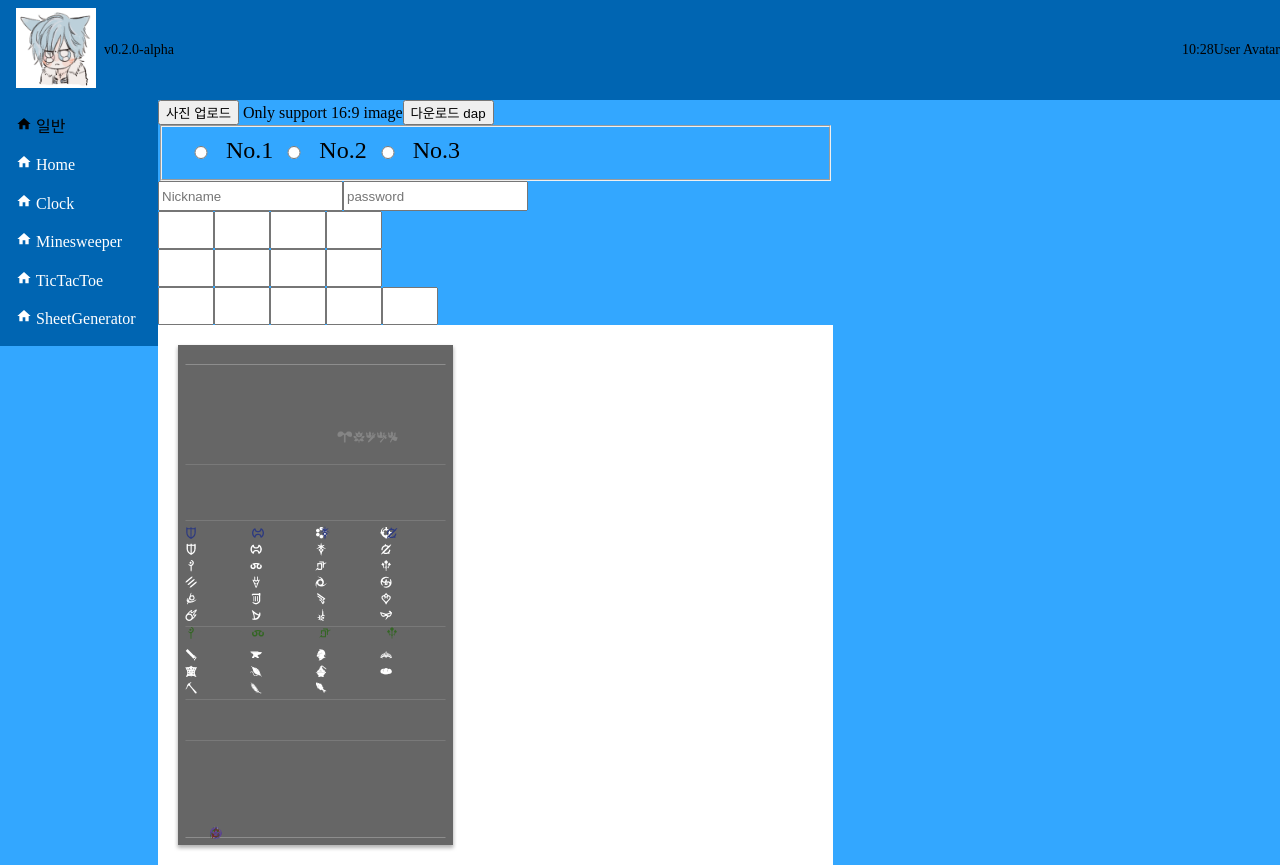
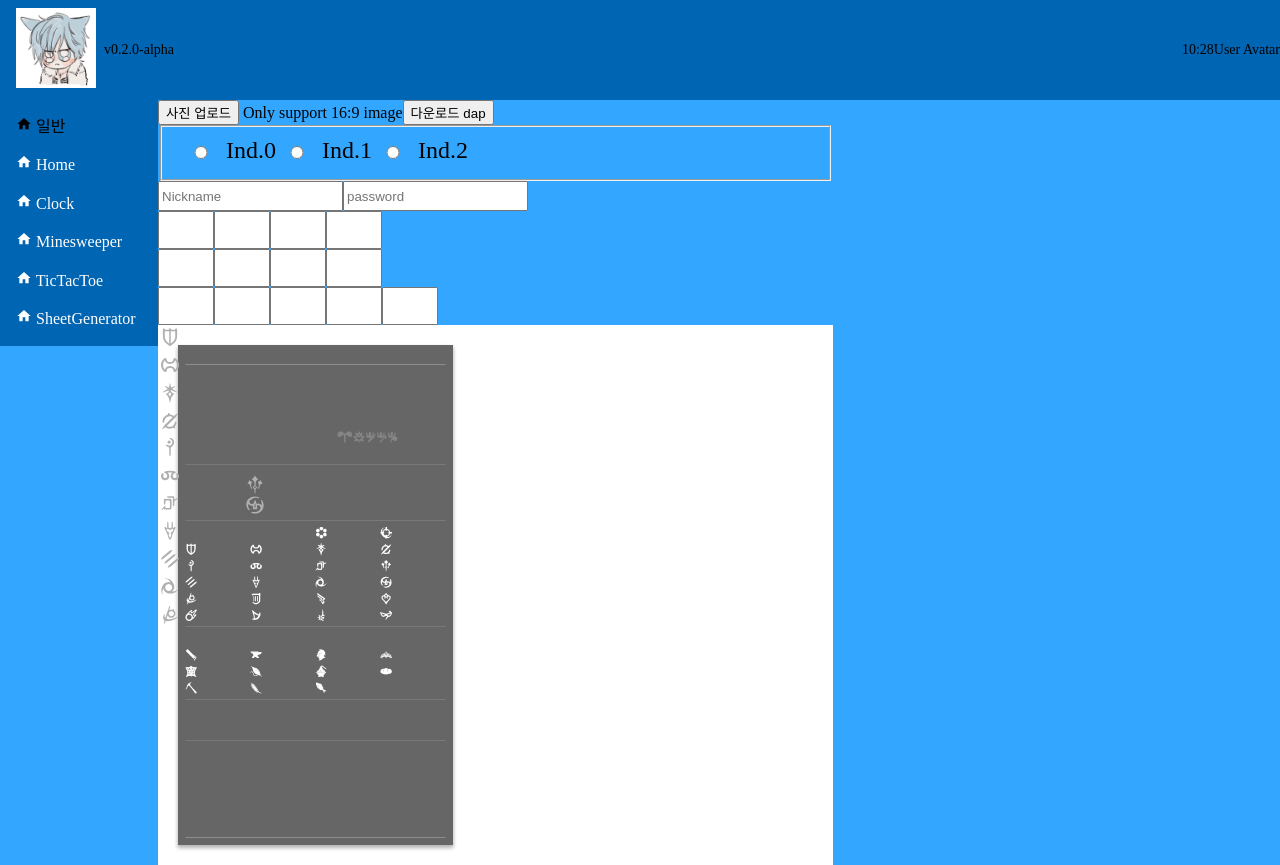
Before and after one commit to KangDohwa/kangdohwa.github.io, a React (Create React App) app: page /sheetgenerator in a window 1280 px wide. Built offline with nearby package versions, Linux system fonts and the light colour scheme.

Commit message:
minor. add css preset function.

```diff
--- a/src/component/SheetGenerator/Core.js
+++ b/src/component/SheetGenerator/Core.js
@@ -131,8 +131,6 @@ function MyPage() {
 
   const [urlImage, setUrlImage] = useState("");
 
-  const jobIconWidth = "32px";
-
   const createImageURL = (fileBlob) => { // createObjectURL
     if (urlImage) URL.revokeObjectURL(urlImage); // revoke for rem
 
@@ -235,7 +233,7 @@ function MyPage() {
               value = "0"
               checked = {index === "0"}
               onChange = {selectIndex}
-            /> <span>No.1</span>
+            /> <span>Ind.0</span>
           </label>
           <label>
             <input
@@ -244,7 +242,7 @@ function MyPage() {
               value = "1"
               checked = {index === "1"}
               onChange = {selectIndex}
-            /> <span>No.2</span>
+            /> <span>Ind.1</span>
           </label>
           <label>
             <input
@@ -253,7 +251,7 @@ function MyPage() {
               value = "2"
               checked = {index === "2"}
               onChange = {selectIndex}
-            /> <span>No.3</span>
+            /> <span>Ind.2</span>
           </label>
         </fieldset>
         <div className = "input-desc">
@@ -325,23 +323,23 @@ function MyPage() {
           <img className = "img-Background" src = {imgBackground} alt = "BG" />
           <div className = "preview-icon">
             <div className = "Tank">
-              <IconLoader job = "PLD" w = {jobIconWidth} i = {index} lv = {lvPLD} />
-              <IconLoader job = "WAR" w = {jobIconWidth} i = {index} lv = {lvWAR} />
-              <IconLoader job = "DRK" w = {jobIconWidth} i = {index} lv = {lvDRK} />
-              <IconLoader job = "GNB" w = {jobIconWidth} i = {index} lv = {lvGNB} />
+              <IconLoader job = "PLD" i = {index} lv = {lvPLD} />
+              <IconLoader job = "WAR" i = {index} lv = {lvWAR} />
+              <IconLoader job = "DRK" i = {index} lv = {lvDRK} />
+              <IconLoaderSC job = "GNB" i = {index} j = "Tank" lv = {lvGNB} />
             </div>
             <div className = "Healer">
-              <IconLoader job = "WHM" w = {jobIconWidth} i = {index} lv = {lvWHM} />
-              <IconLoader job = "SCH" w = {jobIconWidth} i = {index} lv = {lvSCH} />
-              <IconLoader job = "AST" w = {jobIconWidth} i = {index} lv = {lvAST} />
-              <IconLoader job = "SGE" w = {jobIconWidth} i = {index} lv = {lvSGE} />
+              <IconLoader job = "WHM" i = {index} lv = {lvWHM} />
+              <IconLoader job = "SCH" i = {index} lv = {lvSCH} />
+              <IconLoader job = "AST" i = {index} lv = {lvAST} />
+              <IconLoaderSC job = "SGE" i = {index} j = "Healer" lv = {lvSGE} />
             </div>
             <div className = "DpsM">
-              <IconLoaderSC job = "DRG" w = {jobIconWidth} j = "None" lv = {lvDRG} />
-              <IconLoaderSC job = "MNK" w = {jobIconWidth} j = "Tank" lv = {lvMNK} />
-              <IconLoaderSC job = "NIN" w = {jobIconWidth} j = "Healer" lv = {lvNIN ? lvNIN : ""} />
-              <IconLoaderSC job = "RPR" w = {jobIconWidth} j = "Dps" lv = {lvRPR} />
-              <IconLoaderSC job = "SAM" w = {jobIconWidth} j = "DOH" lv = {lvSAM} />
+              <IconLoader job = "DRG" j = "None" lv = {lvDRG} />
+              <IconLoader job = "MNK" j = "Tank" lv = {lvMNK} />
+              <IconLoader job = "NIN" j = "Healer" lv = {lvNIN} />
+              <IconLoader job = "RPR" j = "Dps" lv = {lvRPR} />
+              <IconLoaderSC job = "SAM" i = {index} j = "Dps" lv = {lvSAM} />
             </div>
           </div>
         </div>
--- a/src/component/SheetGenerator/Core.scss
+++ b/src/component/SheetGenerator/Core.scss
@@ -101,43 +101,44 @@ $selected: #bb9b51;
 
 .preview-icon {
   z-index: 150;
-  position: absolute;
-  left: 50px;
-  top: 300px;
+  position: fixed;
+  // display: flex;
+  // left: 50px;
+  // top: 300px;
   fill: $job-color-unset; // svg use fill to color
 
   span {
-    position: relative;
+    // position: relative;
     font-size: 1.9rem;
     font-weight: 700;
     // top: -0.25rem;
-    left: 0.5rem;
-    padding-right: 3.25rem;
+    // left: 0.5rem;
+    // padding-right: 3.25rem;
     width: 50px;
     color: $text-color;
   }
 
-  .Tank {
-    display: flex;
-    position: absolute;
-    // left: 1rem;
-    top: 100px;
-    fill: $job-color-tank; // svg use fill to color
-  }
+  // .Tank {
+  //   display: flex;
+  //   position: absolute;
+  //   // left: 1rem;
+  //   top: 100px;
+  //   // fill: $job-color-tank; // svg use fill to color
+  // }
 
-  .Healer {
-    display: flex;
-    position: absolute;
-    // left: 1rem;
-    top: 300px;
-    fill: $job-color-healer; // svg use fill to color
-  }
+  // .Healer {
+  //   display: flex;
+  //   position: absolute;
+  //   // left: 1rem;
+  //   top: 300px;
+  //   // fill: $job-color-healer; // svg use fill to color
+  // }
 
-  .DpsM {
-    display: flex;
-    position: absolute;
-    // left: 1rem;
-    top: 400px;
-    fill: $job-color-dps; // svg use fill to color
-  }
+  // .DpsM {
+  //   display: flex;
+  //   position: absolute;
+  //   // left: 1rem;
+  //   top: 400px;
+  //   // fill: $job-color-dps; // svg use fill to color
+  // }
 }
--- a/src/component/SheetGenerator/IconLoaderSC.js
+++ b/src/component/SheetGenerator/IconLoaderSC.js
@@ -55,6 +55,8 @@ import { ReactComponent as MIN } from "./images/job/7.DOL/MIN.svg";      // 광
 import { ReactComponent as BTN } from "./images/job/7.DOL/BTN.svg";      // 원예가
 import { ReactComponent as FSH } from "./images/job/7.DOL/FSH.svg";      // 어부
 
+import { Type_1, Type_2 } from "./Type.js";
+
 // export const JobList = [
 //   // Tank
 //   GLA: GLA, PLD: PLD, MRD: MRD, WAR: WAR, DRK: DRK, GNB: GNB,
@@ -77,6 +79,8 @@ import { ReactComponent as FSH } from "./images/job/7.DOL/FSH.svg";      // 어
 //   // Disciples of the Land
 //   MIN: MIN, BTN: BTN, FSH: FSH,
 // ];
+
+
 
 export default function Jobs({ children, ...props }) {
   const [jobColor] = useState({ // Job Color
@@ -113,28 +117,75 @@ export default function Jobs({ children, ...props }) {
 
     // Disciples of the Land
     MIN, BTN, FSH,
+  };
+
+  const StyledLevel = styled.div`
+
+  svg {
+    width: 32px;
   }
 
-  const StyledLevel = styled.div`
-    z-index: 150;
-    position: absolute;
-    left: 50px;
-    top: 300px;
-    fill: ${(props) => jobColor[props.j] || jobColor[None]}
+  left: 100px;
+  top: 200px;
+  z-index: 150;
 
-    ${(props) =>
-      props.lv === 0 &&
-      css`
-      fill: ${jobColor[None]};
-    `};
+  fill: ${(props) => jobColor[props.j]}
+
+  ${(props) =>
+    (props.lv == 0) &&
+    css`
+    fill: ${jobColor[None]};
+    span {
+      display: none;
+    }
+  `};
+
+  ${(props) =>
+    (props.i == 0) && (props.j == "Tank") &&
+    css`
+    left: 150px;
+  `};
+
+  ${(props) =>
+    (props.i == 0) &&
+    css`
+    span {
+      font-size: 2.2rem;
+    };
+
+    svg {
+      width: 48px;
+    }
+
+    ${Type_1}
+
+  `};
+
+  ${(props) =>
+    (props.i == 1) &&
+    css`
+    span {
+      font-size: 2.2rem;
+    };
+
+    svg {
+      width: 48px;
+    }
+
+    ${Type_2}
+
+  `};
+
   `;
 
   const Jobs = J[props.job];
-  return <>
-    <StyledLevel {...props}>{children}
-      <Jobs width = {props.w} /><span>{props.lv}</span>
+  return <div>
+    <StyledLevel {...props}>
+      <div id = {props.job}>{children}
+        <Jobs className = {props.job} /><span>{props.lv}</span>
+      </div>
     </StyledLevel>
-  </>;
+  </div>;
 }
 
 // export default function Jobs(props) {
--- /dev/null
+++ b/src/component/SheetGenerator/Type.js
@@ -0,0 +1,47 @@
+export const Type_1 = `
+  #SGE {
+    position: absolute;
+    left: 220px;
+    top: 300px;
+    svg {
+      position: absolute;
+      left: -50px;
+      top: -5px;
+    };
+  }
+
+  #SAM {
+    position: absolute;
+    left: 220px;
+    top: 340px;
+    svg {
+      position: absolute;
+      left: -50px;
+      top: -5px;
+    };
+  }`
+;
+
+export const Type_2 = `
+#SGE {
+  position: absolute;
+  left: 320px;
+  top: 300px;
+  svg {
+    position: absolute;
+    left: -50px;
+    top: -5px;
+  };
+}
+
+#SAM {
+  position: absolute;
+  left: 320px;
+  top: 340px;
+  svg {
+    position: absolute;
+    left: -50px;
+    top: -5px;
+  };
+}`
+;
```
